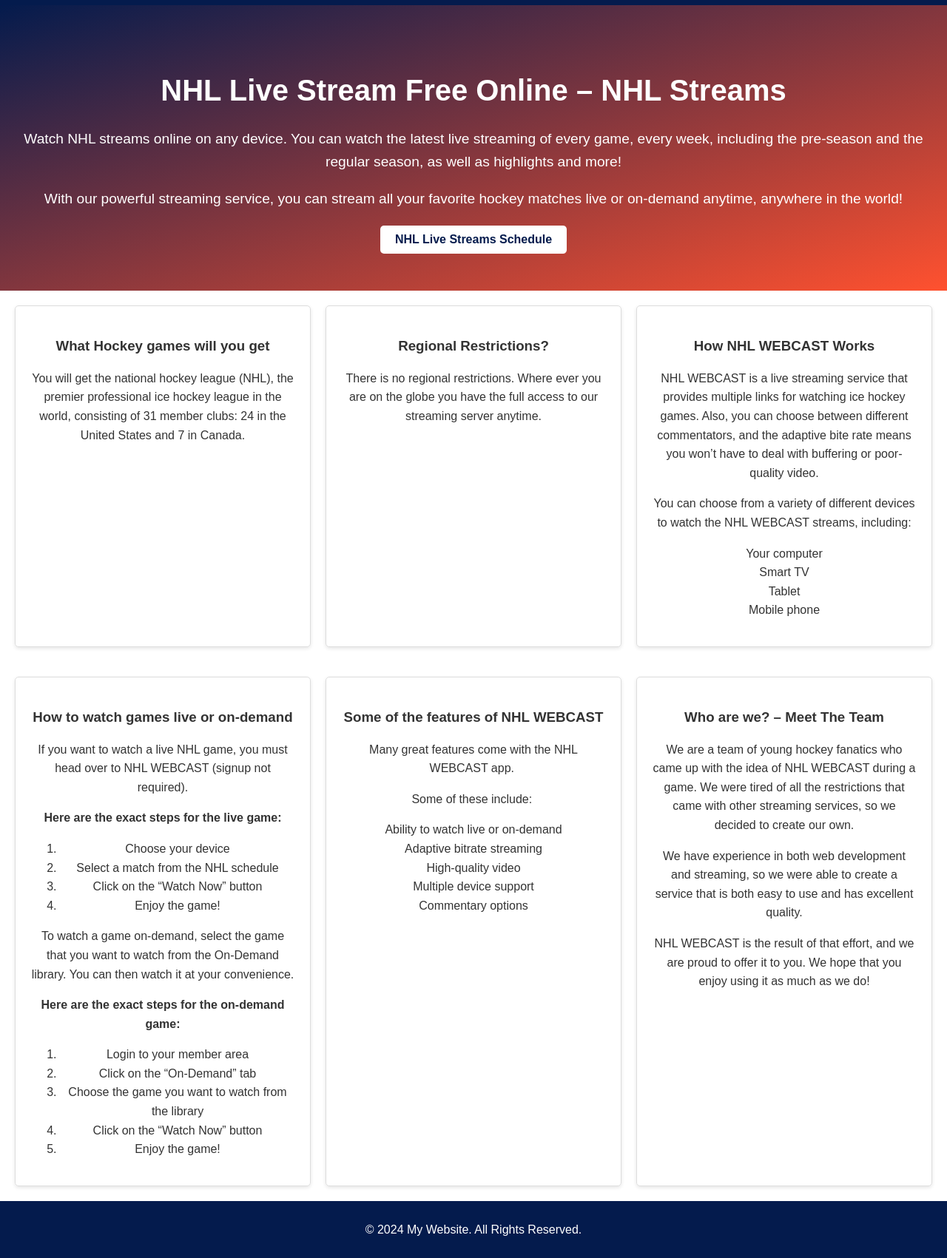
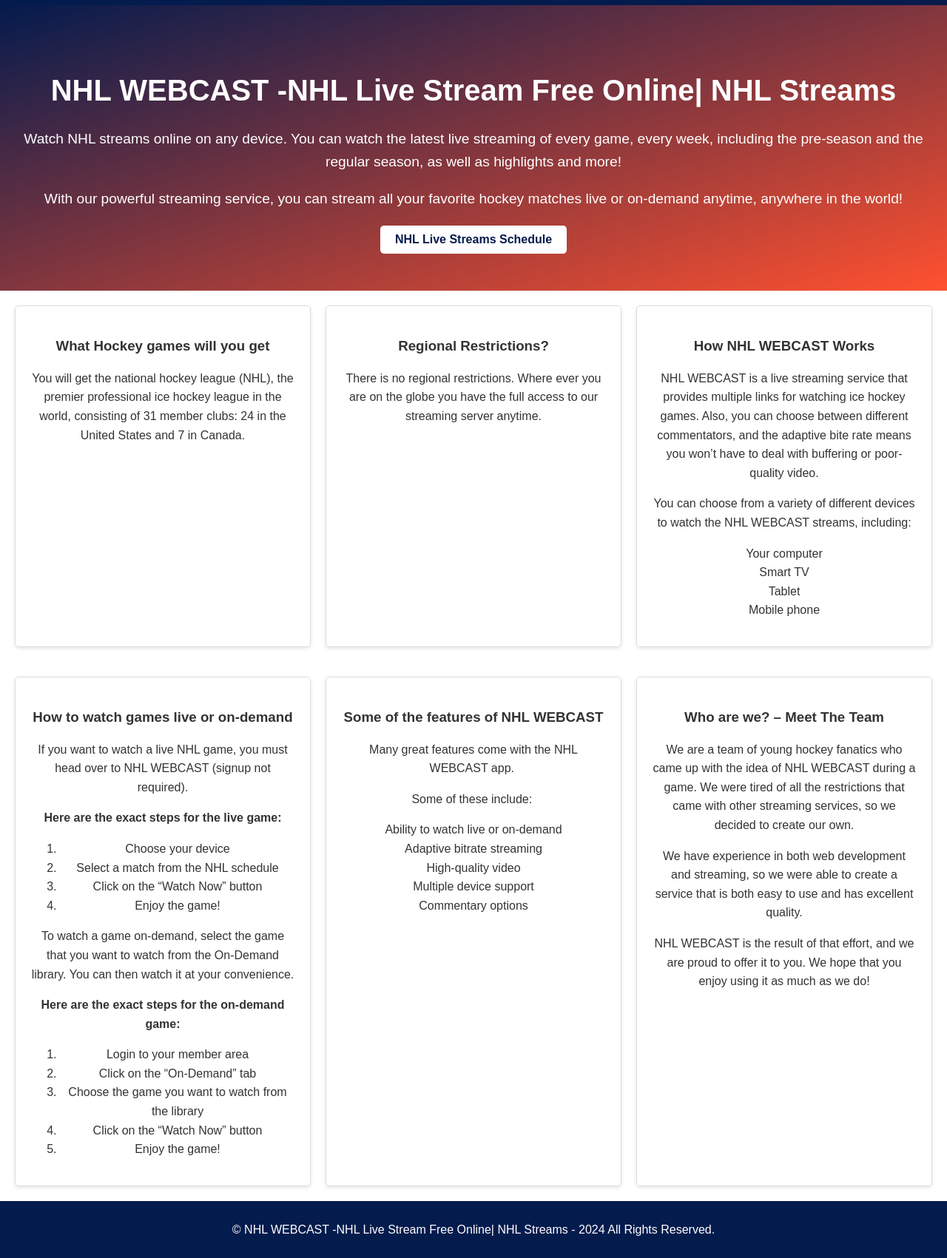
Before and after one commit to streamspass/2.nhlwebcast, a plain HTML site: page index.html in a window 1280 px wide. Shown: the part 321-2022 px from the top of the page at 74% size. Drawn offline with Linux system fonts and the light colour scheme.

Commit message:
Update index.html

```diff
--- a/index.html
+++ b/index.html
@@ -23,7 +23,7 @@
 
     <!-- Hero Section -->
     <section class="hero">
-        <h1>NHL Live Stream Free Online – NHL Streams</h1>
+        <h1>NHL WEBCAST -NHL Live Stream Free Online| NHL Streams</h1>
         <p>Watch NHL streams online on any device. You can watch the latest live streaming of every game, every week, including the pre-season and the regular season, as well as highlights and more!</p>
         <p>With our powerful streaming service, you can stream all your favorite hockey matches live or on-demand anytime, anywhere in the world!</p>
         <button> <a href="https://nhlwebcast.stream/" target="_blank">NHL Live Streams Schedule</a></button>
@@ -97,7 +97,7 @@
 
 <!-- Footer -->
     <footer class="footer">
-        <p>&copy; 2024 My Website. All Rights Reserved.</p>
+        <p>&copy; NHL WEBCAST -NHL Live Stream Free Online| NHL Streams - 2024 All Rights Reserved.</p>
     </footer>
 </body>
 
```
